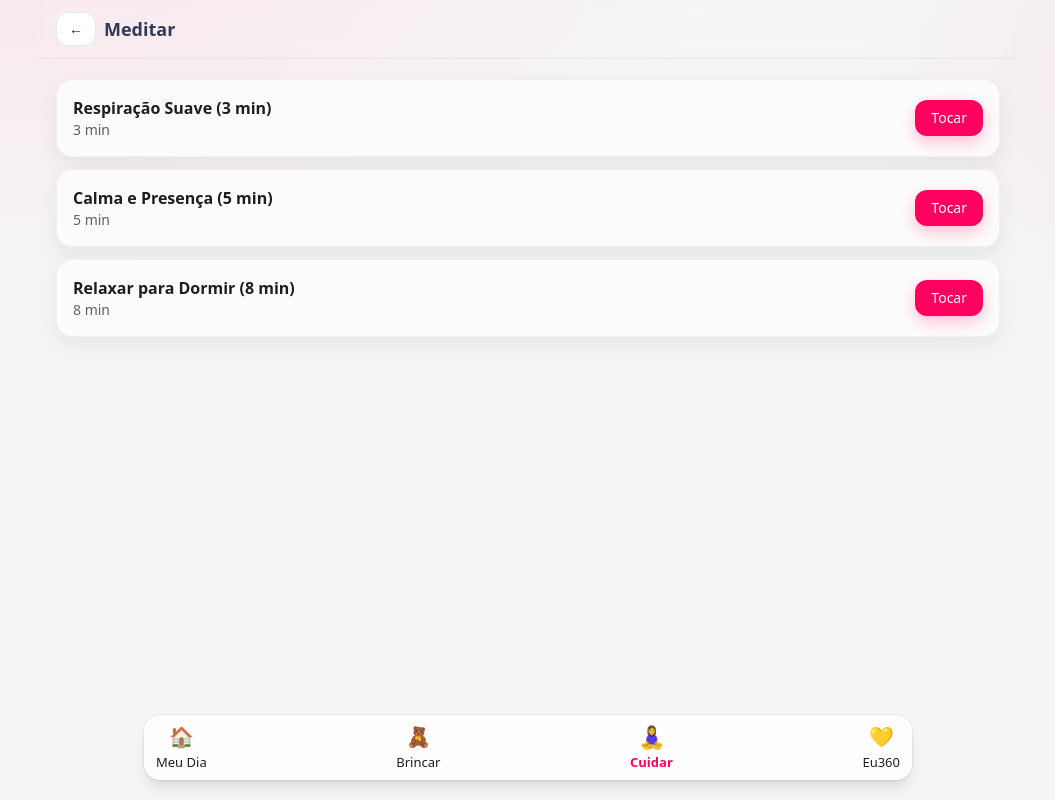
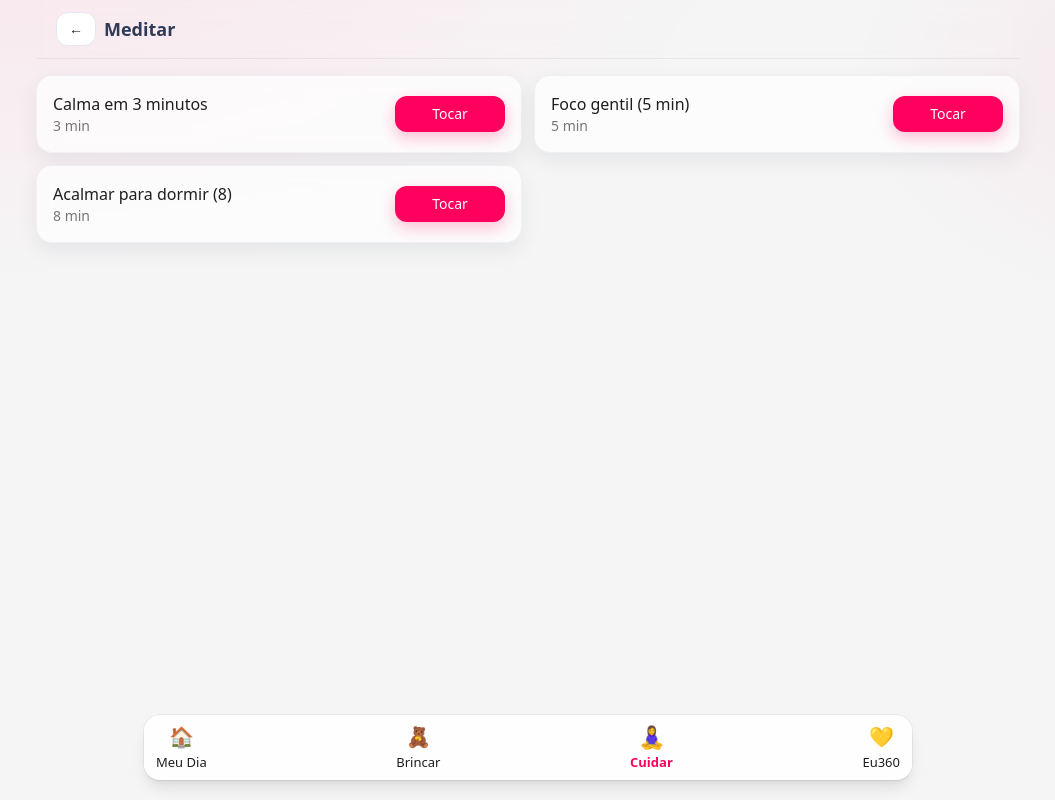
Before and after one commit to simonebrusco/materna360-app, a Next.js app in the folder materna360_starter/: page /cuidar/meditar in a window 1280 px wide. Shown: the whole page, without its empty margins (112-1167 px from the left). Built offline with nearby package versions, Linux system fonts and the light colour scheme.

Commit message:
Update page.jsx

```diff
--- a/materna360_starter/app/cuidar/meditar/page.jsx
+++ b/materna360_starter/app/cuidar/meditar/page.jsx
@@ -1,59 +1,64 @@
 "use client";
 
-import { useRef, useState } from "react";
+import { useState } from "react";
 import AppBar from "../../../components/AppBar";
 import GlassCard from "../../../components/GlassCard";
 import { get, set, keys } from "../../../lib/storage";
 
 const TRACKS = [
-  { id: "resp-3min",   title: "Respiração Suave (3 min)",  dur: 3 },
-  { id: "calma-5min",  title: "Calma e Presença (5 min)",  dur: 5 },
-  { id: "sono-8min",   title: "Relaxar para Dormir (8 min)", dur: 8 },
+  { id: "calma-3",  title: "Calma em 3 minutos",       minutes: 3 },
+  { id: "foco-5",   title: "Foco gentil (5 min)",      minutes: 5 },
+  { id: "sono-8",   title: "Acalmar para dormir (8)",  minutes: 8 },
 ];
+
+function addMinutes(minutes) {
+  const kMin = keys.minutes || "m360:minutes";
+  const kLog = keys.minutesLog || "m360:minutes_log";
+
+  const cur = get(kMin, { meditation: 0, breath: 0 });
+  const next = { ...cur, meditation: Number(cur.meditation || 0) + minutes };
+  set(kMin, next);
+
+  const log = get(kLog, []);
+  log.push({ type: "meditation", minutes, date: new Date().toISOString() });
+  set(kLog, log);
+
+  if (typeof window !== "undefined") {
+    window.dispatchEvent(new CustomEvent("m360:win", { detail: { type: "badge", name: "Cuidar de Mim" } }));
+    window.dispatchEvent(new CustomEvent("m360:toast", { detail: { message: `+${minutes} min de meditação 🌿` } }));
+  }
+}
 
 export default function MeditarPage() {
   const [playing, setPlaying] = useState(null);
-  const timerRef = useRef(null);
 
-  function trackStart(t) {
+  function onPlay(t) {
     setPlaying(t.id);
-
-    // telemetria de minutos de autocuidado
-    const key = keys.minutes || "m360:minutes";
-    const minutes = get(key, { meditation: 0, breath: 0 });
-    set(key, { ...minutes, meditation: minutes.meditation + t.dur });
-
-    // badge
-    if (typeof window !== "undefined") {
-      window.dispatchEvent(new CustomEvent("m360:win", {
-        detail: { type: "badge", name: "Cuidar de Mim" }
-      }));
-    }
-
-    // simula término
-    clearTimeout(timerRef.current);
-    timerRef.current = setTimeout(() => setPlaying(null), t.dur * 1000); // 1s = 1min (demo)
+    // Aqui você pode integrar o áudio real. Por enquanto, simulamos fim imediato:
+    addMinutes(t.minutes);
+    setPlaying(null);
   }
 
   return (
     <main className="max-w-5xl mx-auto px-5 pb-24">
       <AppBar title="Meditar" backHref="/cuidar" />
-      <div className="container-px py-5 space-y-3">
+      <section className="mt-4 grid grid-cols-1 sm:grid-cols-2 gap-3">
         {TRACKS.map((t) => (
           <GlassCard key={t.id} className="p-4 flex items-center justify-between">
             <div>
-              <div className="font-semibold">{t.title}</div>
-              <div className="text-sm opacity-70">{t.dur} min</div>
+              <div className="font-medium">{t.title}</div>
+              <div className="text-sm opacity-60">{t.minutes} min</div>
             </div>
             <button
-              onClick={() => trackStart(t)}
-              className={`btn ${playing === t.id ? "bg-slate-200 text-slate-700" : "btn-primary"}`}
+              onClick={() => onPlay(t)}
+              className="btn btn-primary min-w-[110px]"
+              disabled={playing === t.id}
             >
               {playing === t.id ? "Tocando..." : "Tocar"}
             </button>
           </GlassCard>
         ))}
-      </div>
+      </section>
     </main>
   );
 }
```
